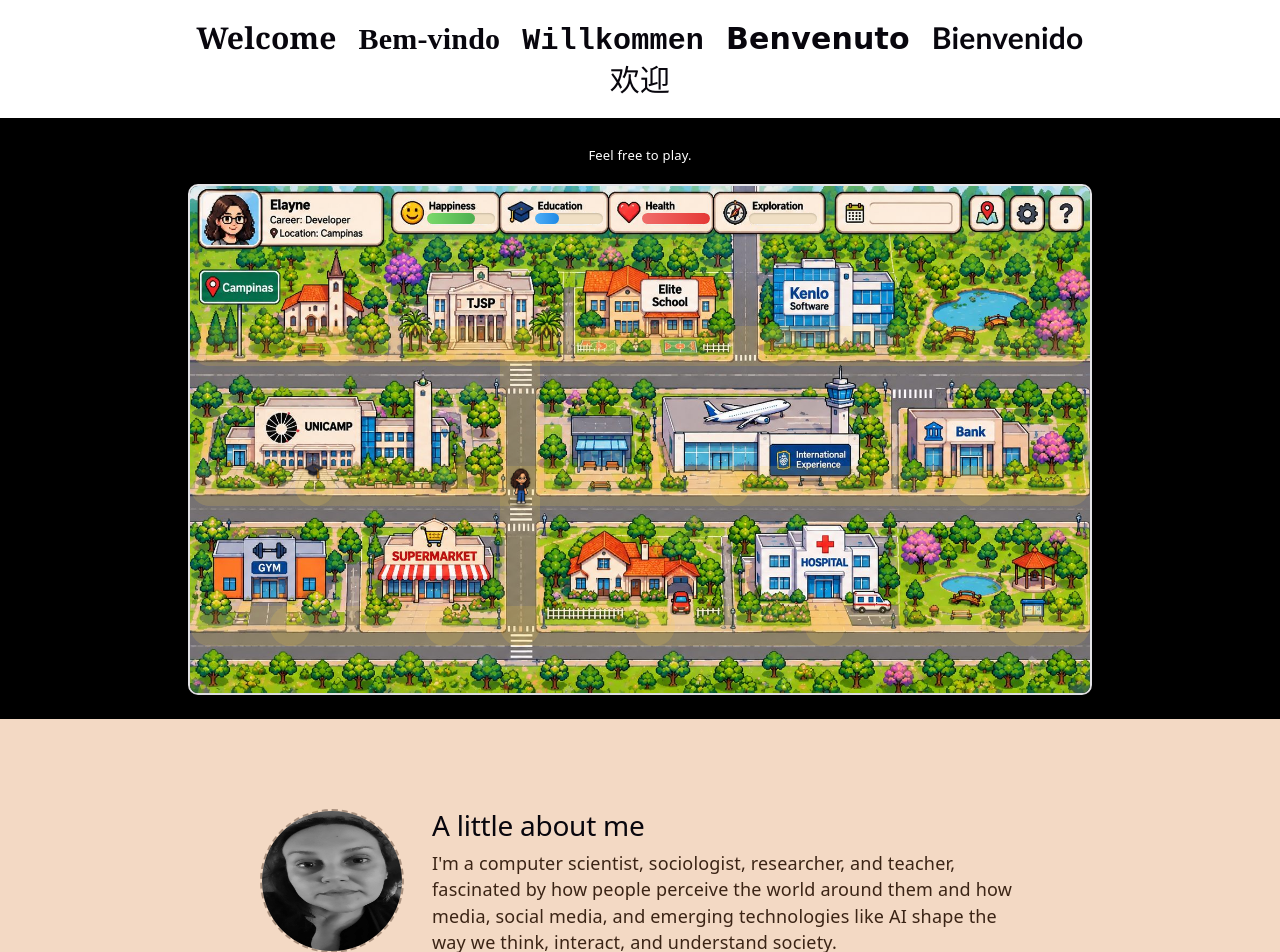
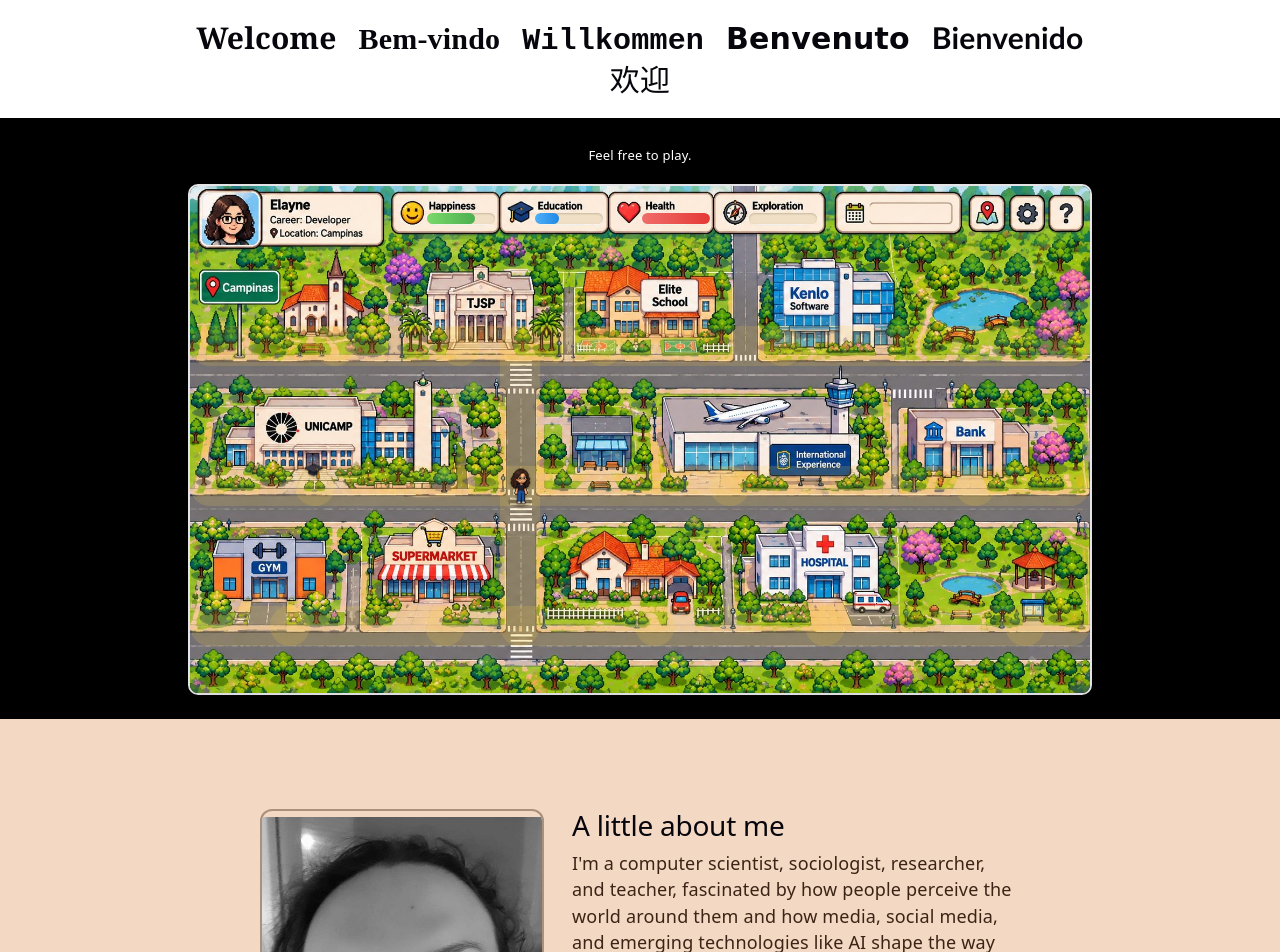
Before and after one commit to elaynecardosojhu-ai/elaynecardosojhu-ai.github.io, a React (Vite) app: page /#/ in a window 1280 px wide. Shown: the top 952 px of the page. Built offline with nearby package versions, Linux system fonts and the light colour scheme.

Commit message:
Size About photo to match text column height while keeping its aspect ratio

```diff
--- a/src/sections/HomeSections.css
+++ b/src/sections/HomeSections.css
@@ -34,7 +34,7 @@
 
 .home-section__inner--about {
   display: flex;
-  align-items: flex-start;
+  align-items: stretch;
   gap: 28px;
   flex-wrap: wrap;
 }
@@ -50,14 +50,13 @@
 
 .home-about__photo {
   flex: none;
-  width: 140px;
-  height: 140px;
-  border-radius: 50%;
-  border: 2px dashed rgba(59, 36, 21, 0.4);
-  display: flex;
-  align-items: center;
-  justify-content: center;
-  font-size: 14px;
+  width: auto;
+  max-width: 280px;
+  height: auto;
+  align-self: stretch;
+  object-fit: contain;
+  border-radius: 12px;
+  border: 2px solid rgba(59, 36, 21, 0.4);
 }
 
 .home-section--about {
```
